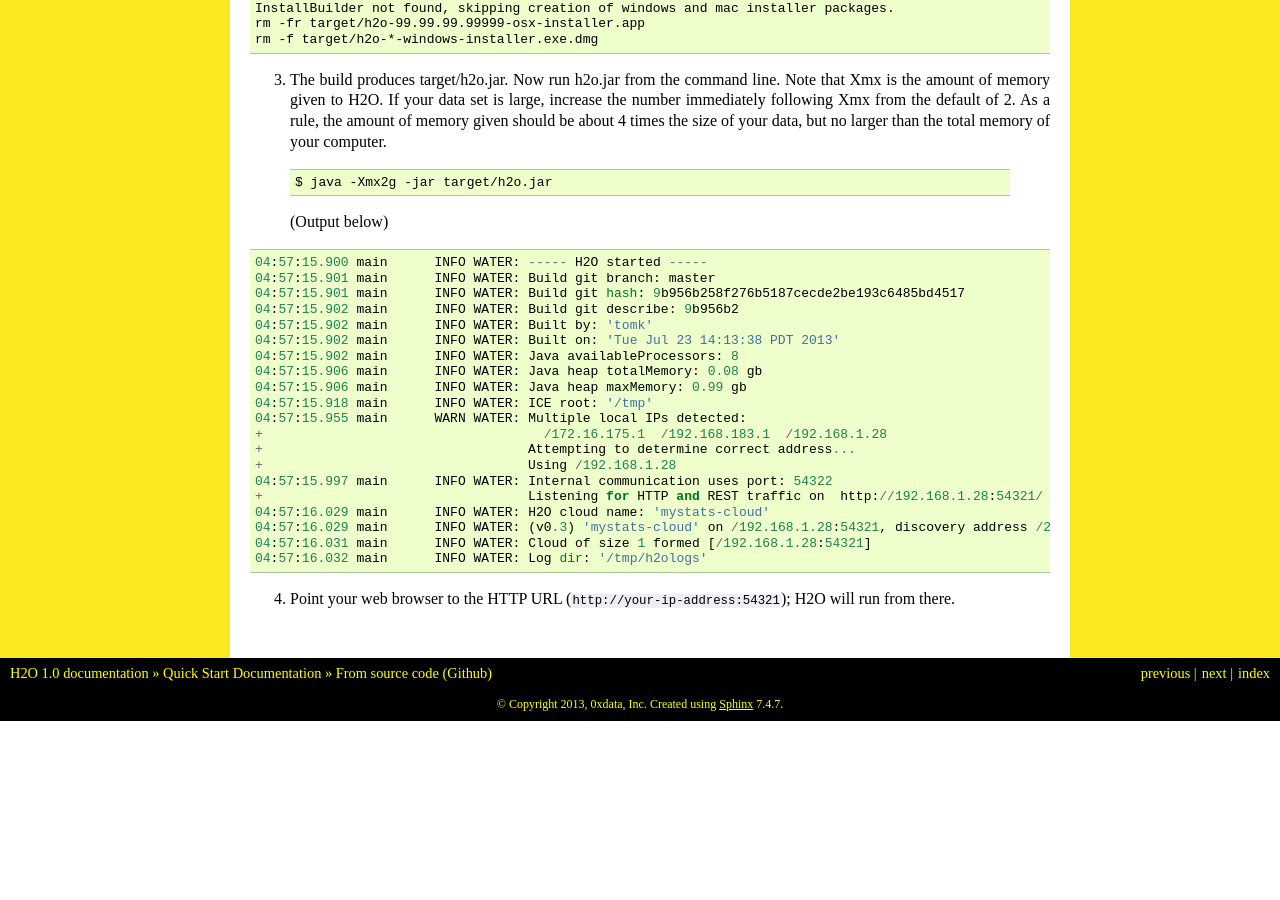
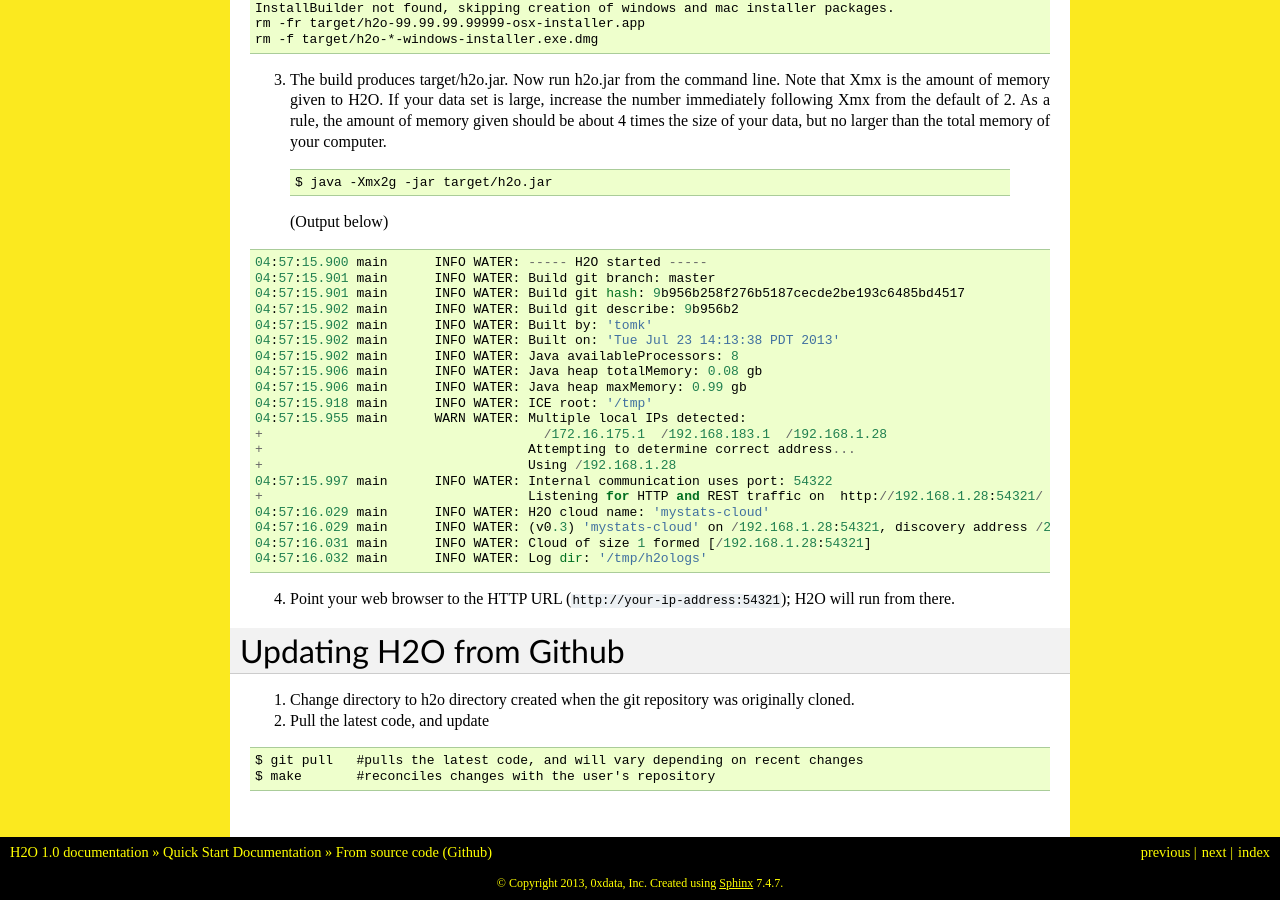
Before and after one commit to devinshields/h2odocs, a Sphinx documentation site: the page built from source/quickstart/quickstart_git.rst, in a window 1280 px wide and 900 px high, scrolled down 2208 px. Built offline with Sphinx 7.4.7, drawn with Linux system fonts in a browser that asks for light colours; formulas are drawn with MathJax 3; pages that are not in the unit, such as notebooks, are missing from menus; before the commit the page ends 2929 px from its top, so only the background shows below that; some of the changed text lies outside the part shown.

Commit message:
updated R quickstart, minor edits to git quickstart

```diff
--- a/source/quickstart/quickstart_git.rst
+++ b/source/quickstart/quickstart_git.rst
@@ -184,3 +184,16 @@
   04:57:16.032 main      INFO WATER: Log dir: '/tmp/h2ologs'
 
 4. Point your web browser to the HTTP URL (``http://your-ip-address:54321``); H2O will run from there.
+
+
+Updating H2O from Github
+-------------------------
+
+1. Change directory to h2o directory created when the git repository was originally cloned.
+
+2. Pull the latest code, and update
+
+::
+
+  $ git pull   #pulls the latest code, and will vary depending on recent changes
+  $ make       #reconciles changes with the user's repository
```
